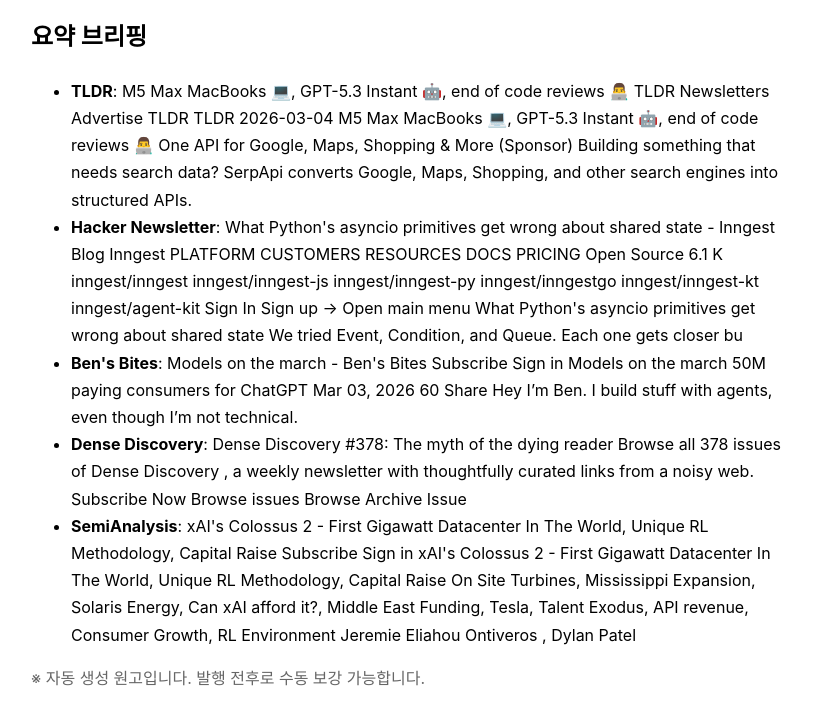
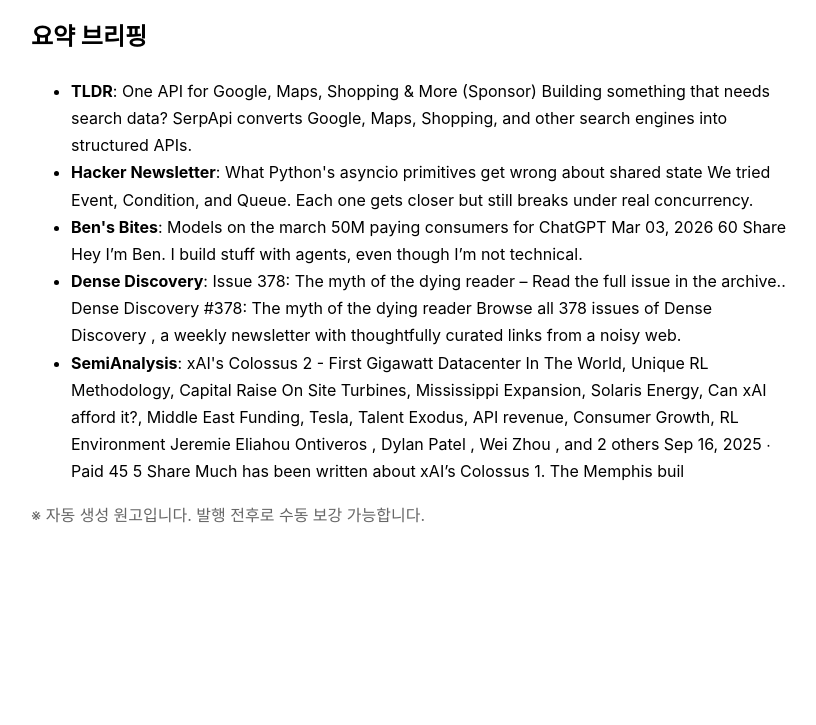
Before and after one commit to kwonryan11/pm-fieldnotes, a plain HTML site: page docs/posts/2026-03-05-newsletter-0513.html in a window 1280 px wide. Shown: the part 1757-2482 px from the top of the page, without its empty margins (229-1045 px from the left). After the commit the page ends 2334 px from the top, so only its background shows below. Drawn offline with Linux system fonts and the light colour scheme.

Commit message:
chore(content): publish newsletter 2026-03-05

```diff
--- a/docs/posts/2026-03-05-newsletter-0513.html
+++ b/docs/posts/2026-03-05-newsletter-0513.html
@@ -12,7 +12,7 @@
 <body>
   <p><a href="/pm-fieldnotes/">← 홈으로</a></p>
   <h1>[뉴스레터 정리] 2026-03-05 핵심 이슈 브리핑</h1>
-  <p class="muted">카테고리: newsletter · 발행: 2026-03-05T05:13:09Z (UTC)</p>
+  <p class="muted">카테고리: newsletter · 발행: 2026-03-05T05:13:52Z (UTC)</p>
   <p>오늘 읽을 만한 흐름을 빠르게 훑고, 내일 확인할 체크포인트까지 남기는 실무형 브리핑입니다.</p>
   <ul>
       <li>거시 흐름 1줄 요약</li>
@@ -56,11 +56,11 @@
 
   <h2>요약 브리핑</h2>
   <ul>
-      <li><strong>TLDR</strong>: M5 Max MacBooks 💻, GPT-5.3 Instant 🤖, end of code reviews 👨‍💻 TLDR Newsletters Advertise TLDR TLDR 2026-03-04 M5 Max MacBooks 💻, GPT-5.3 Instant 🤖, end of code reviews 👨‍💻 One API for Google, Maps, Shopping & More (Sponsor) Building something that needs search data? SerpApi converts Google, Maps, Shopping, and other search engines into structured APIs.</li>
-      <li><strong>Hacker Newsletter</strong>: What Python&#x27;s asyncio primitives get wrong about shared state - Inngest Blog Inngest PLATFORM CUSTOMERS RESOURCES DOCS PRICING Open Source 6.1 K inngest/inngest inngest/inngest-js inngest/inngest-py inngest/inngestgo inngest/inngest-kt inngest/agent-kit Sign In Sign up → Open main menu What Python&#x27;s asyncio primitives get wrong about shared state We tried Event, Condition, and Queue. Each one gets closer bu</li>
-      <li><strong>Ben's Bites</strong>: Models on the march - Ben&#x27;s Bites Subscribe Sign in Models on the march 50M paying consumers for ChatGPT Mar 03, 2026 60 Share Hey I’m Ben. I build stuff with agents, even though I’m not technical.</li>
-      <li><strong>Dense Discovery</strong>: Dense Discovery #378: The myth of the dying reader Browse all 378 issues of Dense Discovery , a weekly newsletter with thoughtfully curated links from a noisy web. Subscribe Now Browse issues Browse Archive Issue</li>
-      <li><strong>SemiAnalysis</strong>: xAI&#x27;s Colossus 2 - First Gigawatt Datacenter In The World, Unique RL Methodology, Capital Raise Subscribe Sign in xAI's Colossus 2 - First Gigawatt Datacenter In The World, Unique RL Methodology, Capital Raise On Site Turbines, Mississippi Expansion, Solaris Energy, Can xAI afford it?, Middle East Funding, Tesla, Talent Exodus, API revenue, Consumer Growth, RL Environment Jeremie Eliahou Ontiveros , Dylan Patel </li>
+      <li><strong>TLDR</strong>: One API for Google, Maps, Shopping & More (Sponsor) Building something that needs search data? SerpApi converts Google, Maps, Shopping, and other search engines into structured APIs.</li>
+      <li><strong>Hacker Newsletter</strong>: What Python&#x27;s asyncio primitives get wrong about shared state We tried Event, Condition, and Queue. Each one gets closer but still breaks under real concurrency.</li>
+      <li><strong>Ben's Bites</strong>: Models on the march 50M paying consumers for ChatGPT Mar 03, 2026 60 Share Hey I’m Ben. I build stuff with agents, even though I’m not technical.</li>
+      <li><strong>Dense Discovery</strong>: Issue 378: The myth of the dying reader – Read the full issue in the archive.. Dense Discovery #378: The myth of the dying reader Browse all 378 issues of Dense Discovery , a weekly newsletter with thoughtfully curated links from a noisy web.</li>
+      <li><strong>SemiAnalysis</strong>: xAI's Colossus 2 - First Gigawatt Datacenter In The World, Unique RL Methodology, Capital Raise On Site Turbines, Mississippi Expansion, Solaris Energy, Can xAI afford it?, Middle East Funding, Tesla, Talent Exodus, API revenue, Consumer Growth, RL Environment Jeremie Eliahou Ontiveros , Dylan Patel , Wei Zhou , and 2 others Sep 16, 2025 ∙ Paid 45 5 Share Much has been written about xAI’s Colossus 1. The Memphis buil</li>
   </ul>
   <p class="muted">※ 자동 생성 원고입니다. 발행 전후로 수동 보강 가능합니다.</p>
 </body>
```
Also changed, not shown: docs/index.html (+1 -1 lines), 1 other file.
